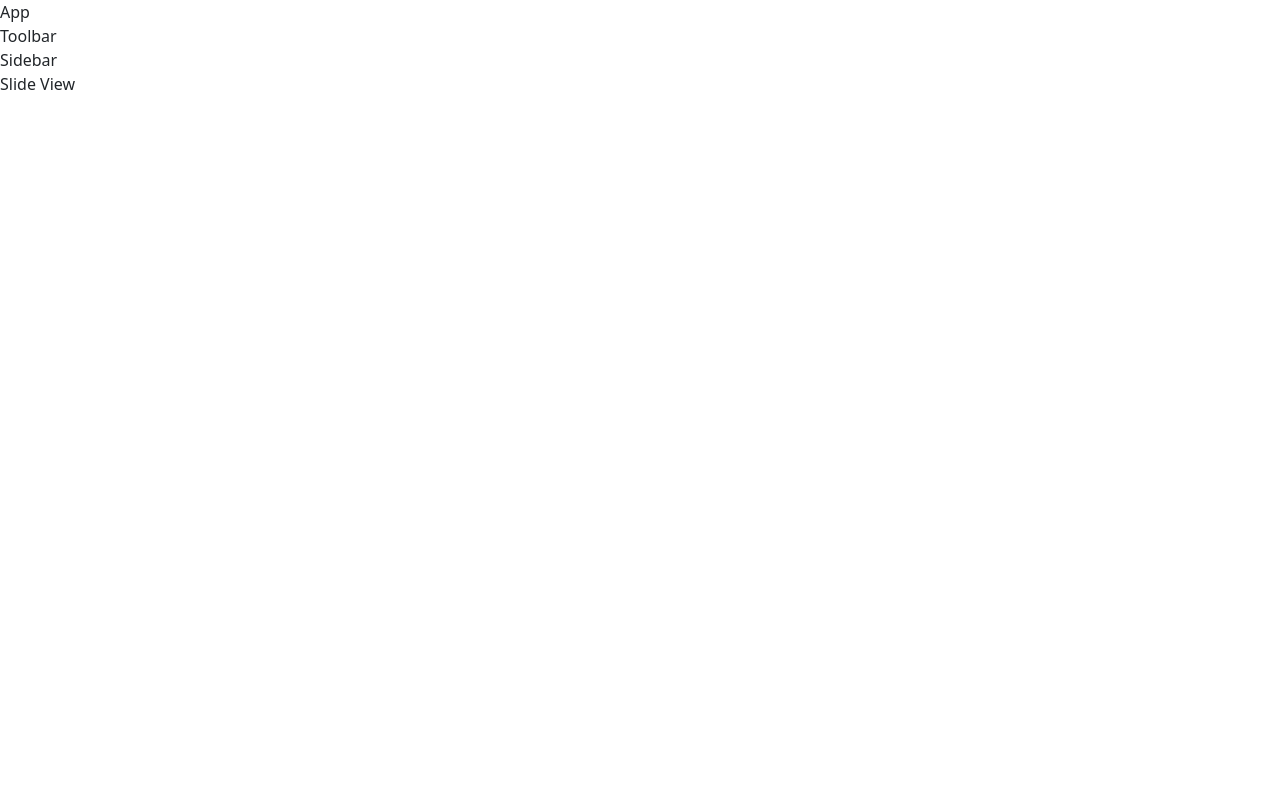
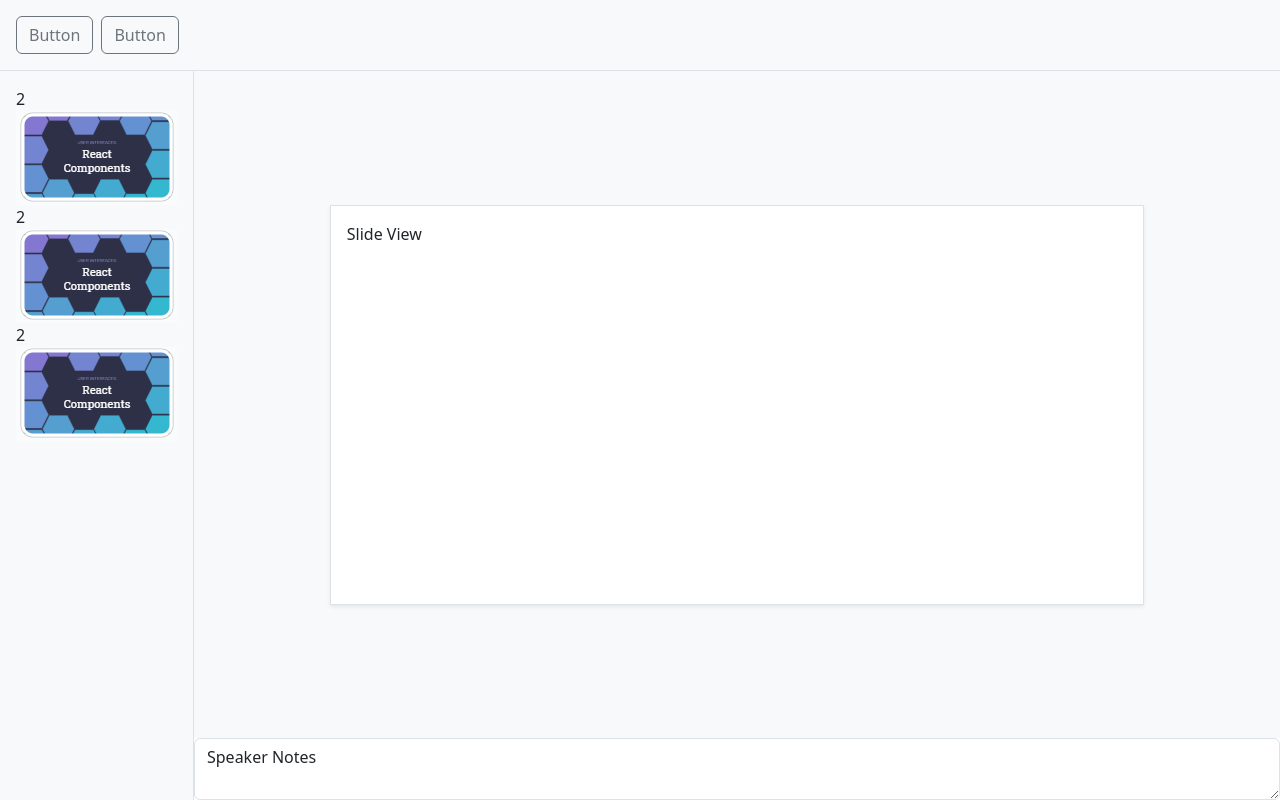
Before and after one commit to natafaye/fesd-slides-clone, a React (Vite) app: page / in a window 1280 px wide. Built offline with nearby package versions, Linux system fonts and the light colour scheme.

Commit message:
react-jsx

```diff
--- a/src/App.tsx
+++ b/src/App.tsx
@@ -4,11 +4,12 @@ import SlideView from "./SlideView"
 
 export default function App() {
   return (
-    <div>
-      App
+    <div className="d-flex flex-column vh-100">
       <Toolbar/>
-      <Sidebar/>
-      <SlideView/>
+      <div className="d-flex flex-grow-1">
+        <Sidebar/>
+        <SlideView/>
+      </div>
     </div>
   )
 }
--- a/src/Sidebar.tsx
+++ b/src/Sidebar.tsx
@@ -1,3 +1,11 @@
+import SlideThumbnail from "./SlideThumbnail";
+
 export default function Sidebar() {
-    return <div>Sidebar</div>
+    return (
+        <div className="border-end bg-light p-3 d-flex flex-column">
+            <SlideThumbnail/>
+            <SlideThumbnail/>
+            <SlideThumbnail/>
+        </div>
+    )
 }
--- a/src/SlideThumbnail.tsx
+++ b/src/SlideThumbnail.tsx
@@ -1,3 +1,11 @@
+import thumbnailImage from "./assets/thumbnail.png"
+
 export default function SlideThumbnail() {
-    return <div>Slide Thumbnail</div>
+    let slideNumber = 2
+    return (
+        <>
+            <span>{ slideNumber }</span>
+            <img src={thumbnailImage} onClick={() => alert("Selected!")}/>
+        </>
+    )
 }
--- a/src/SlideView.tsx
+++ b/src/SlideView.tsx
@@ -1,3 +1,13 @@
 export default function SlideView() {
-    return <div>Slide View</div>
+    let slideHeight = 400
+    return (
+        <div className="flex-grow-1 d-flex flex-column">
+            <div className="d-flex flex-grow-1 justify-content-center align-items-center bg-light">
+                <div className="bg-white m-3 w-75 shadow-sm p-3 border" style={{ height: slideHeight + "px"}}>Slide View</div>
+            </div>
+            <div>
+                <textarea className="form-control" defaultValue="Speaker Notes"></textarea>
+            </div>
+        </div>
+    )
 }
--- a/src/Toolbar.tsx
+++ b/src/Toolbar.tsx
@@ -1,3 +1,10 @@
+import ToolbarButton from "./ToolbarButton";
+
 export default function Toolbar() {
-    return <div>Toolbar</div>
+    return (
+        <div className="bg-light p-3 border-bottom">
+            <ToolbarButton/>
+            <ToolbarButton/>
+        </div>
+    )
 }
--- a/src/ToolbarButton.tsx
+++ b/src/ToolbarButton.tsx
@@ -1,3 +1,15 @@
 export default function ToolbarButton() {
-    return <div>Toolbar Button</div>
+
+    const handleButtonClick = () => {
+        alert("I'm a button!")
+    }
+
+    return (
+        <button
+            className="btn btn-outline-secondary me-2"
+            onClick={handleButtonClick}
+        >
+            Button
+        </button>
+    )
 }
```
Also changed, not shown: src/assets/thumbnail.png (added).
